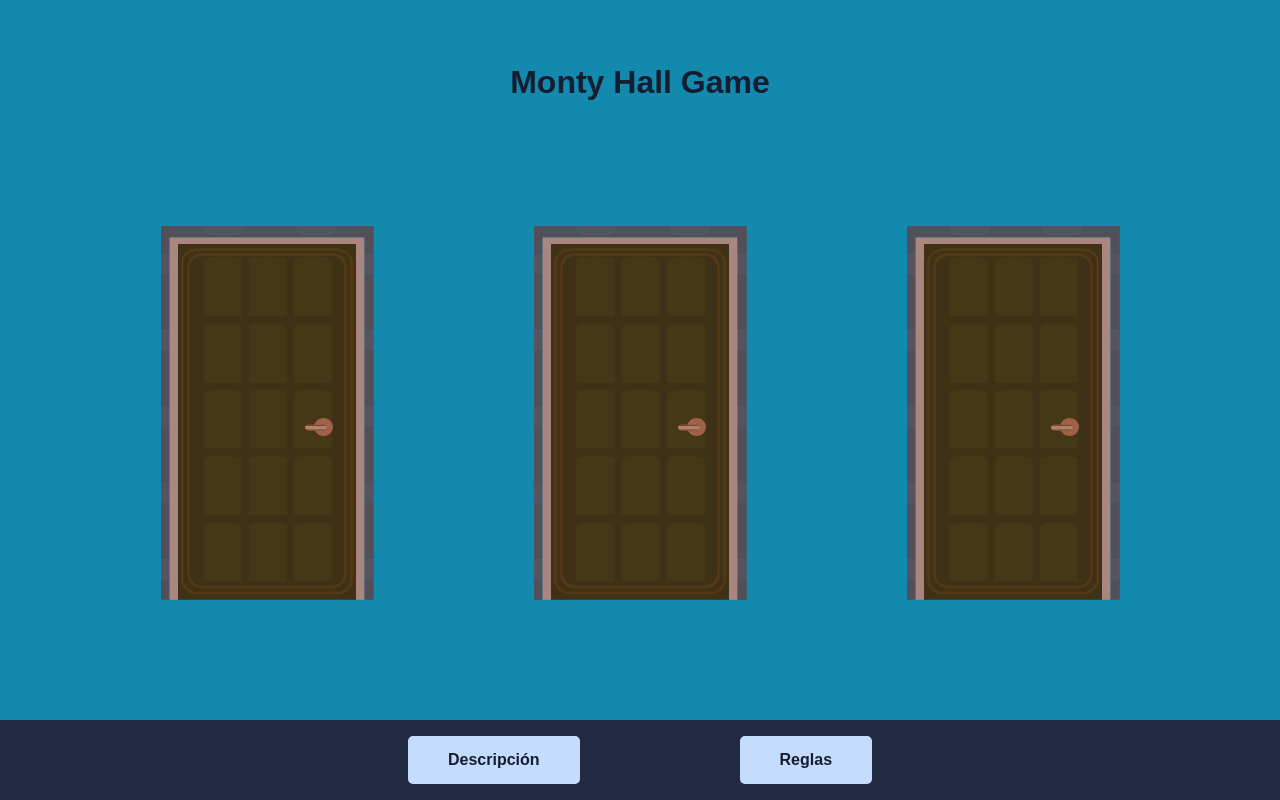
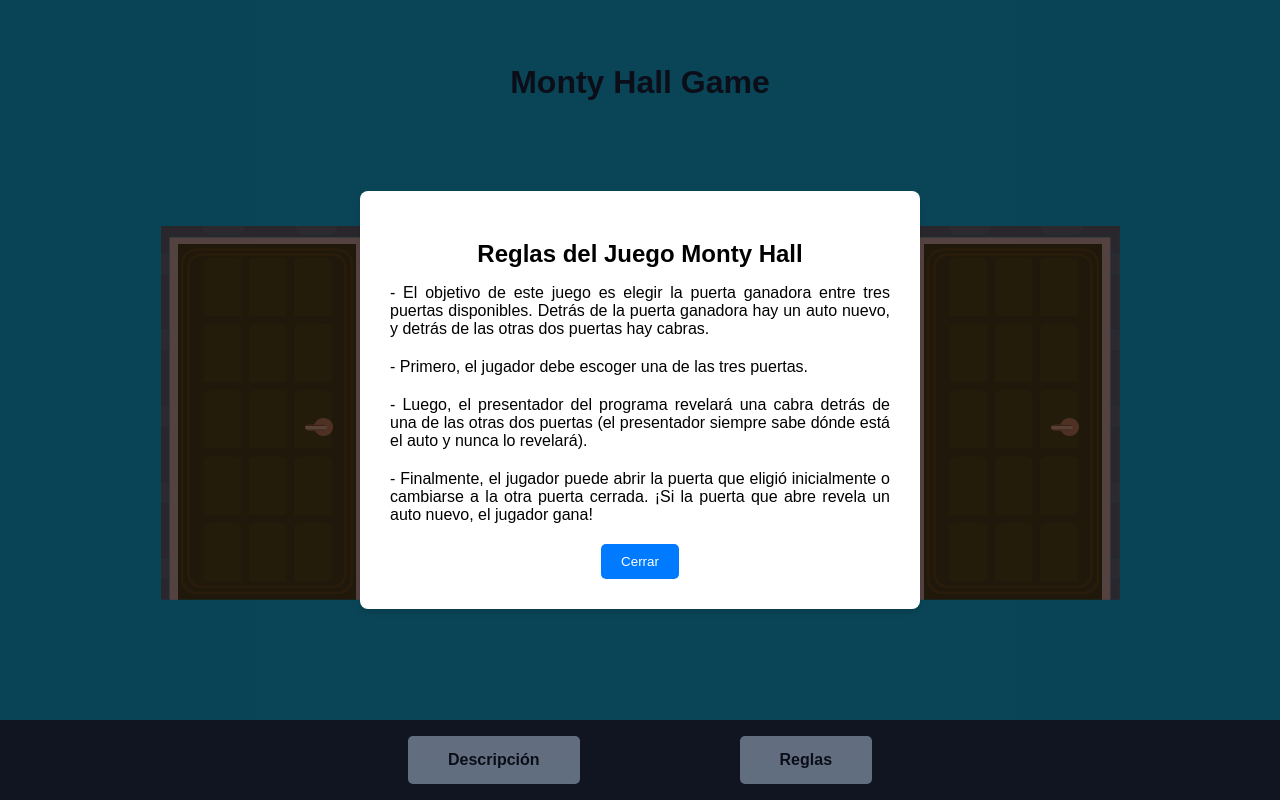
Before and after one commit to DiegoPacheco02/monty-hall-simulator, a React (Create React App) app: page / in a window 1280 px wide. Both pictures are taken after a click on the button "Reglas". Built offline with nearby package versions, Linux system fonts and the light colour scheme.

Commit message:
Agregando reglas del juego

```diff
--- a/src/Components/Footer/Footer.jsx
+++ b/src/Components/Footer/Footer.jsx
@@ -3,9 +3,14 @@ import "./Footer.css";
 
 const Footer = () => {
   const [showDescription, setShowDescription] = useState(false);
+  const [showRules, setShowRules] = useState(false);
 
   const toggleDescription = () => {
     setShowDescription(!showDescription);
+  };
+
+  const toggleRules = () => {
+    setShowRules(!showRules);
   };
 
   return (
@@ -13,7 +18,9 @@ const Footer = () => {
       <button className="footer-button" onClick={toggleDescription}>
         Descripción
       </button>
-      <button className="footer-button">Reglas</button>
+      <button className="footer-button" onClick={toggleRules}>
+        Reglas
+      </button>
 
       {showDescription && (
         <div className="dialog-box">
@@ -33,6 +40,30 @@ const Footer = () => {
           </div>
         </div>
       )}
+
+      {showRules && (
+        <div className="dialog-box">
+          <div className="dialog-content">
+            <h2>Reglas del Juego Monty Hall</h2>
+            <p>
+              - El objetivo de este juego es elegir la puerta ganadora entre tres puertas disponibles.
+              Detrás de la puerta ganadora hay un auto nuevo, y detrás de las otras dos puertas hay cabras.
+            </p>
+            <p>
+              - Primero, el jugador debe escoger una de las tres puertas.
+            </p>
+            <p>
+              - Luego, el presentador del programa revelará una cabra detrás de una de las otras dos puertas
+              (el presentador siempre sabe dónde está el auto y nunca lo revelará).
+            </p>
+            <p>
+              - Finalmente, el jugador puede abrir la puerta que eligió inicialmente o cambiarse a la otra puerta cerrada.
+              ¡Si la puerta que abre revela un auto nuevo, el jugador gana!
+            </p>
+            <button onClick={toggleRules}>Cerrar</button>
+          </div>
+        </div>
+      )}
     </footer>
   );
 };
```
